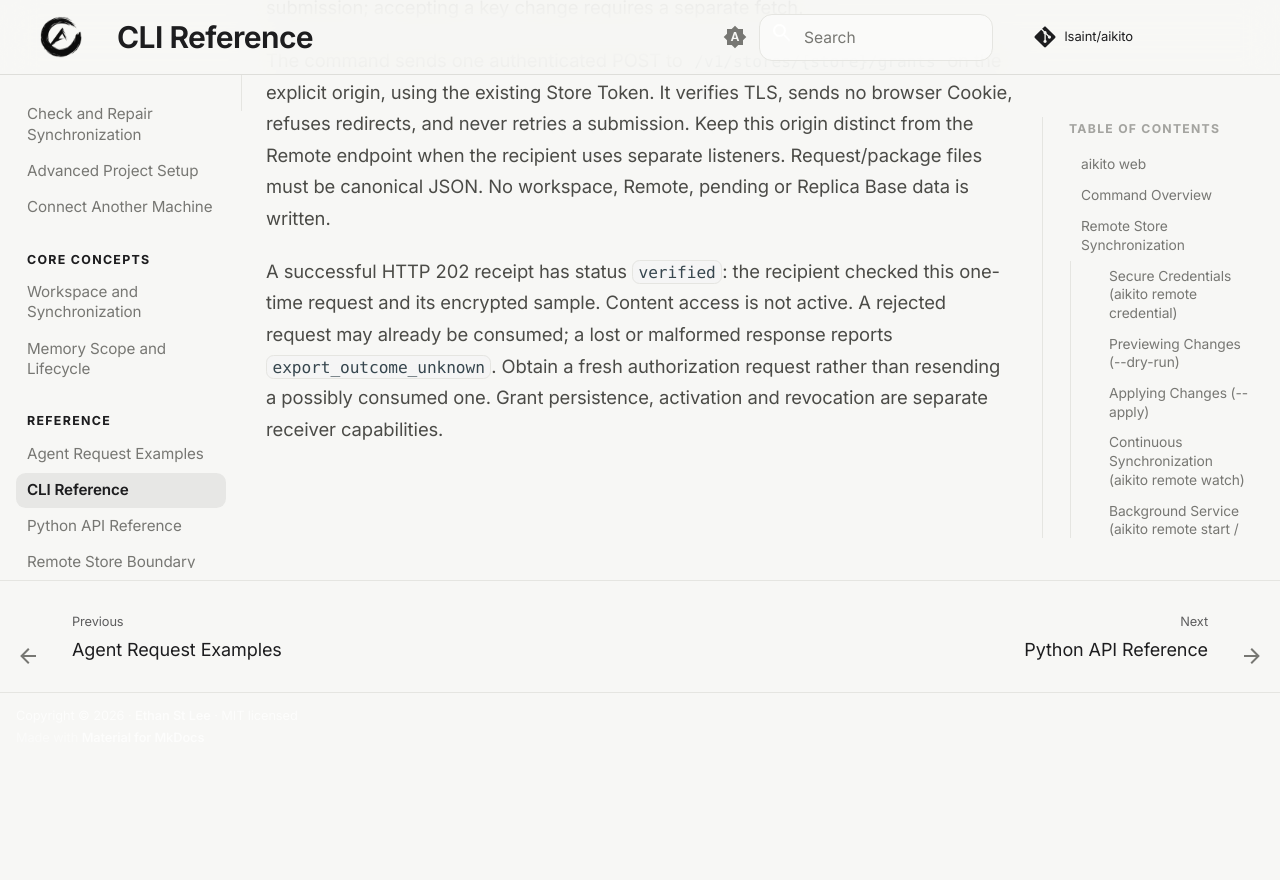
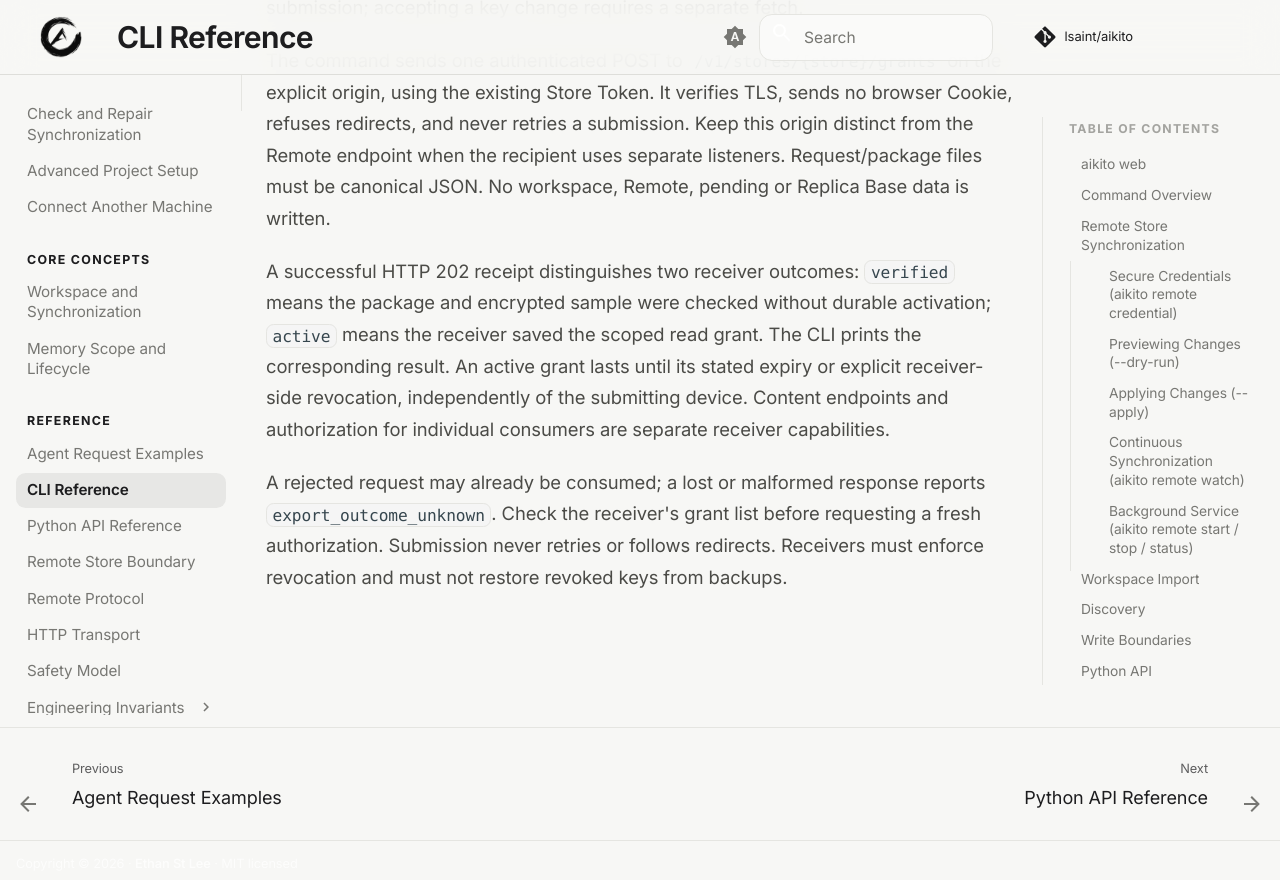
Before and after one commit to lsaint/aikito, an MkDocs documentation site: the page built from docs/cli-reference.md, in a window 1280 px wide and 900 px high, scrolled down 28498 px. Shown: the top 880 px of the window. Built offline with MkDocs 1.6.1 and Material for MkDocs 9.7.7, drawn with Linux system fonts in a browser that asks for light colours; comment, search, counter and statistics services are not loaded; before the commit the page ends 29259 px from its top, so only the background shows below that.

Commit message:
feat: recognize durable scoped grant activation

```diff
--- a/docs/cli-reference.md
+++ b/docs/cli-reference.md
@@ -856,9 +856,15 @@
 listeners. Request/package files must be canonical JSON. No workspace, Remote,
 pending or Replica Base data is written.
 
-A successful HTTP 202 receipt has status `verified`: the recipient checked this
-one-time request and its encrypted sample. Content access is not active. A
-rejected request may already be consumed; a lost or malformed response reports
-`export_outcome_unknown`. Obtain a fresh authorization request rather than
-resending a possibly consumed one. Grant persistence, activation and revocation
-are separate receiver capabilities.
+A successful HTTP 202 receipt distinguishes two receiver outcomes:
+`verified` means the package and encrypted sample were checked without durable
+activation; `active` means the receiver saved the scoped read grant. The CLI
+prints the corresponding result. An active grant lasts until its stated expiry
+or explicit receiver-side revocation, independently of the submitting device.
+Content endpoints and authorization for individual consumers are separate
+receiver capabilities.
+
+A rejected request may already be consumed; a lost or malformed response reports
+`export_outcome_unknown`. Check the receiver's grant list before requesting a
+fresh authorization. Submission never retries or follows redirects. Receivers
+must enforce revocation and must not restore revoked keys from backups.
```
Also changed, not shown: 7 other files.
